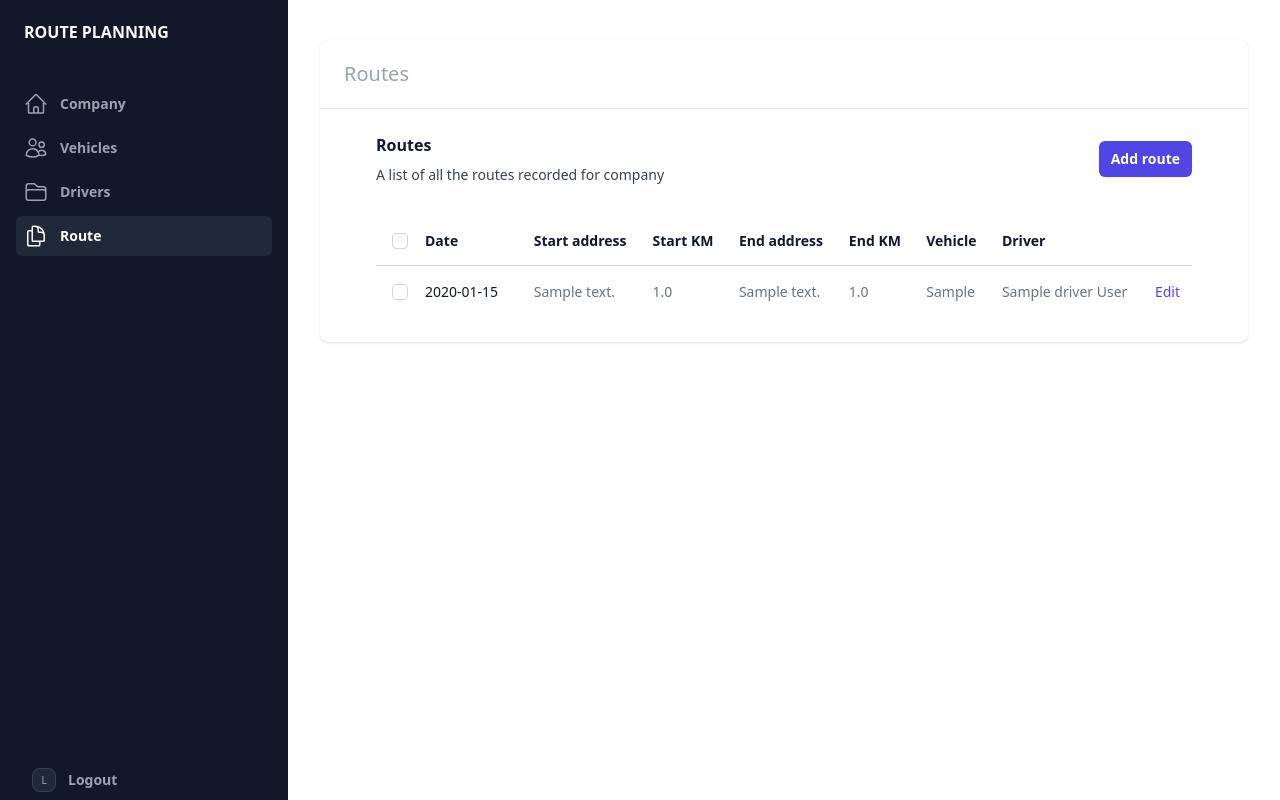
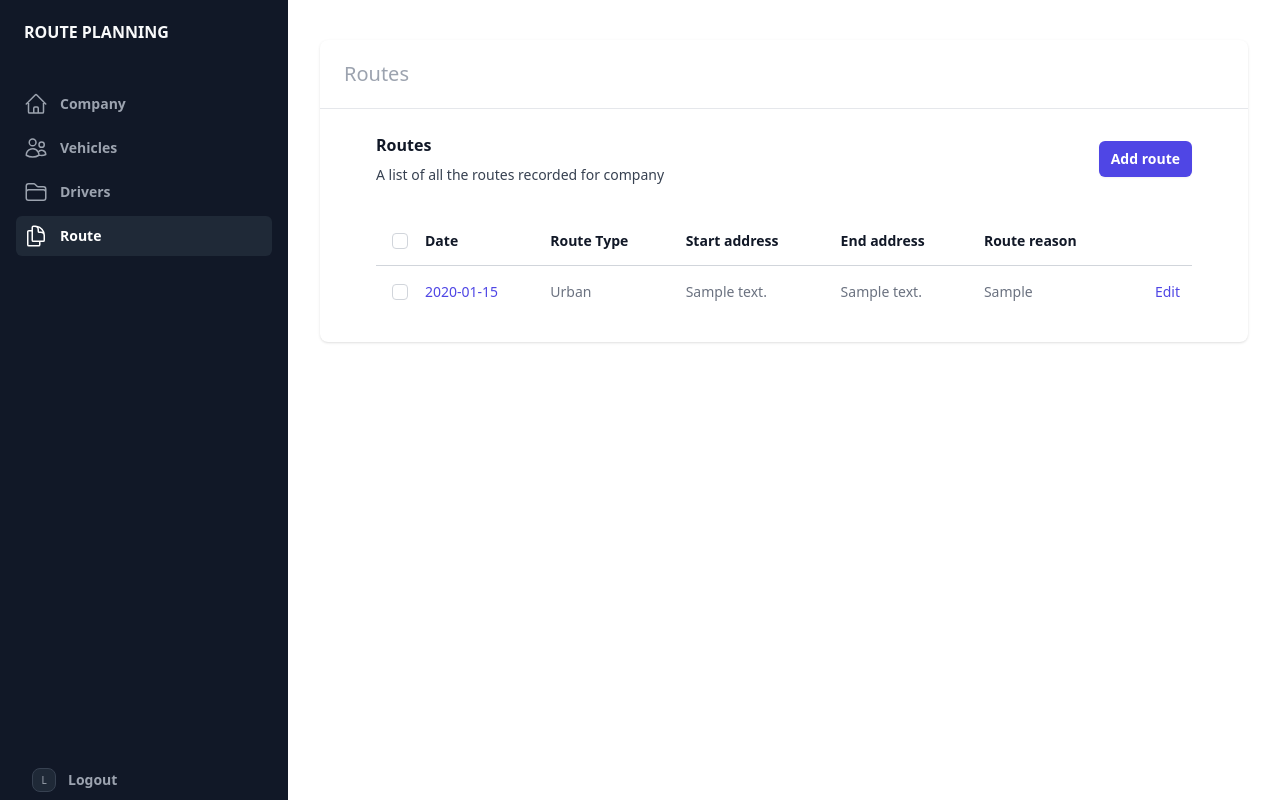
Before and after one commit to madalinpopa/route-planning, a Flask app: page /route/list in a window 1280 px wide. Run offline with Flask 3, Linux system fonts and the light colour scheme; the visitor is signed in with stand-in values (Sample User, id 1); tables that the repository leaves empty hold one stand-in row (values such as "Sample post"); style sheets or scripts are compiled from the project's sources; some libraries are stand-ins or nearby versions; some web fonts are replaced.

Commit message:
✨ Improve route list display with clickable date and route reason.

```diff
--- a/route_planning/templates/route/list.html
+++ b/route_planning/templates/route/list.html
@@ -44,15 +44,13 @@
                       <input type="checkbox" id="route-all"
                              class="absolute left-4 top-1/2 -mt-2 h-4 w-4 rounded border-gray-300 text-indigo-600 focus:ring-indigo-600">
                     </th>
-                    <th scope="col" class="min-w-[6rem] py-3.5 pr-3 text-left text-sm font-semibold text-gray-900">
+                    <th scope="col" class="min-w-[3rem] py-3.5 pr-3 text-left text-sm font-semibold text-gray-900">
                       Date
                     </th>
+                    <th scope="col" class="px-3 py-3.5 text-left text-sm font-semibold text-gray-900">Route Type</th>
                     <th scope="col" class="px-3 py-3.5 text-left text-sm font-semibold text-gray-900">Start address</th>
-                    <th scope="col" class="px-3 py-3.5 text-left text-sm font-semibold text-gray-900">Start KM</th>
                     <th scope="col" class="px-3 py-3.5 text-left text-sm font-semibold text-gray-900">End address</th>
-                    <th scope="col" class="px-3 py-3.5 text-left text-sm font-semibold text-gray-900">End KM</th>
-                    <th scope="col" class="px-3 py-3.5 text-left text-sm font-semibold text-gray-900">Vehicle</th>
-                    <th scope="col" class="px-3 py-3.5 text-left text-sm font-semibold text-gray-900">Driver</th>
+                    <th scope="col" class="px-3 py-3.5 text-left text-sm font-semibold text-gray-900">Route reason</th>
                     <th scope="col" class="relative py-3.5 pl-3 pr-4 sm:pr-3">
                       <span class="sr-only">Edit</span>
                     </th>
@@ -71,13 +69,15 @@
                       </td>
                       <!-- Selected: "text-indigo-600", Not Selected: "text-gray-900" -->
 
-                      <td class="whitespace-nowrap py-4 pr-3 text-sm font-medium text-gray-900">{{ route.date }}</td>
+                      <td class="whitespace-nowrap py-4 pr-3 text-sm font-medium text-gray-900">
+                        <a hx-get="{{ url_for('route.route_details', route_id=route.id) }}"
+                           hx-target="#route-page" hx-select="#route-page" hx-push-url="true"
+                           class="text-indigo-600 hover:text-indigo-900">{{ route.date }}</a>
+                      </td>
+                      <td class="whitespace-nowrap px-3 py-4 text-sm text-gray-500">{{ route.route_type }}</td>
                       <td class="whitespace-nowrap px-3 py-4 text-sm text-gray-500">{{ route.start_address }}</td>
-                      <td class="whitespace-nowrap px-3 py-4 text-sm text-gray-500">{{ route.start_km }}</td>
                       <td class="whitespace-nowrap px-3 py-4 text-sm text-gray-500">{{ route.end_address }}</td>
-                      <td class="whitespace-nowrap px-3 py-4 text-sm text-gray-500">{{ route.end_km }}</td>
-                      <td class="whitespace-nowrap px-3 py-4 text-sm text-gray-500">{{ route.vehicle }}</td>
-                      <td class="whitespace-nowrap px-3 py-4 text-sm text-gray-500">{{ route.driver }}</td>
+                      <td class="whitespace-nowrap px-3 py-4 text-sm text-gray-500">{{ route.route_reason }}</td>
                       <td class="whitespace-nowrap py-4 pl-3 pr-4 text-right text-sm font-medium sm:pr-3">
                         <a hx-get="{{ url_for('route.route_edit', route_id=route.id) }}"
                            hx-target="#route-page" hx-select="#route-page" hx-push-url="true"
```
